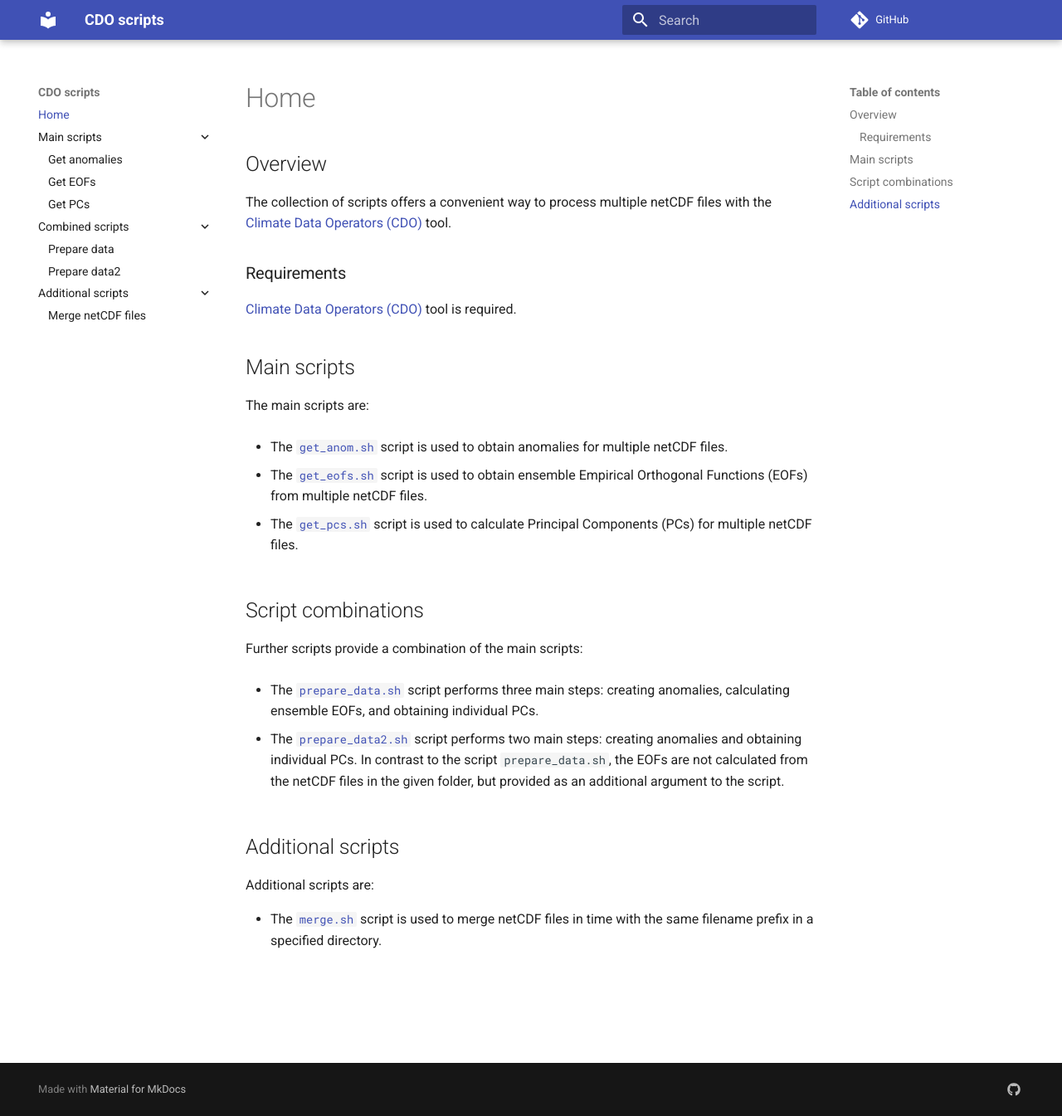
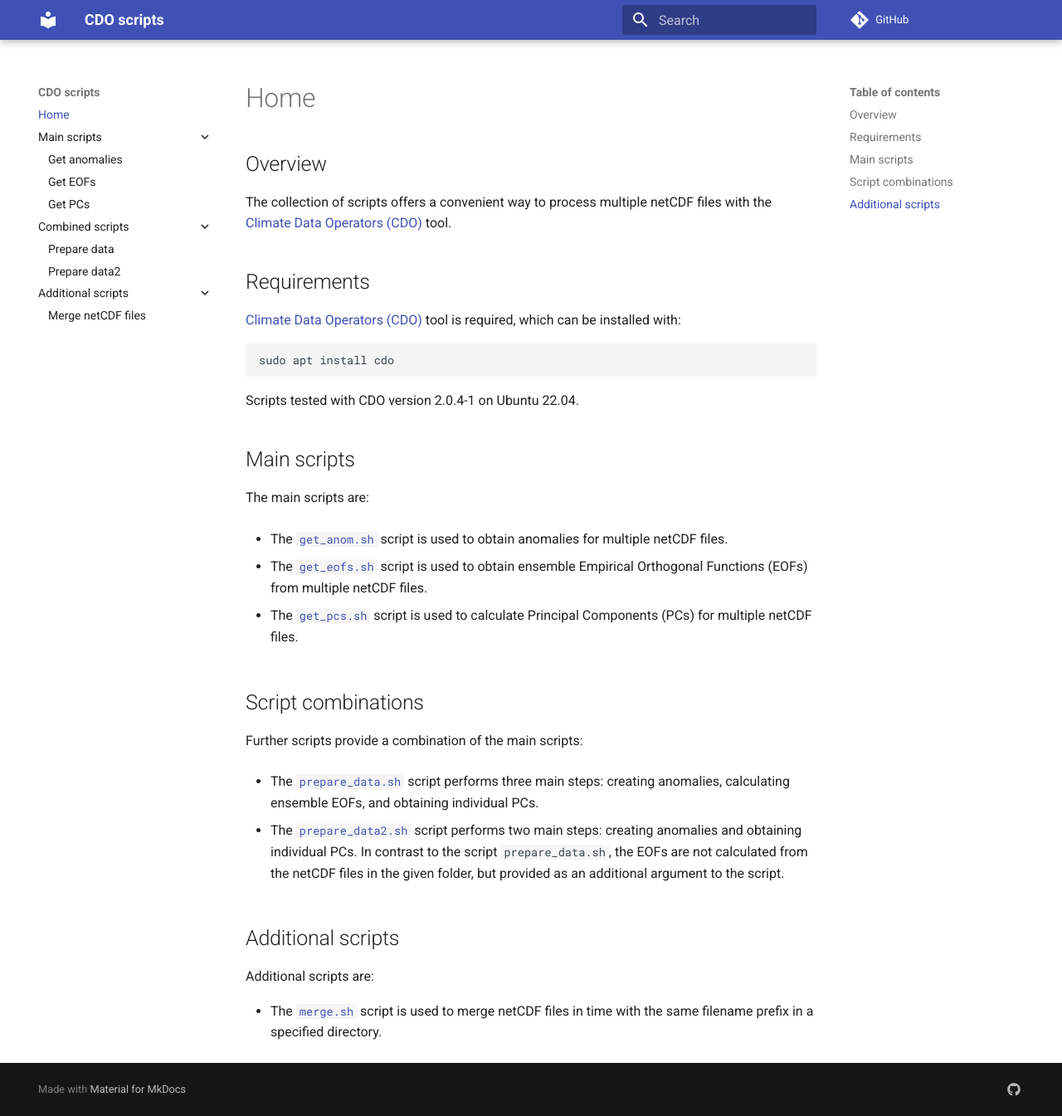
Before and after one commit to andr-groth/CDO-scripts, an MkDocs documentation site: the page built from docs/index.md, in a window 1280 px wide and 1345 px high. Shown: the whole window at 83% size. Built offline with MkDocs 1.6.1 and Material for MkDocs 9.7.7, drawn with Linux system fonts in a browser that asks for light colours; comment, search, counter and statistics services are not loaded.

Commit message:
docs updated

````diff
--- a/docs/index.md
+++ b/docs/index.md
@@ -3,9 +3,15 @@
 The collection of scripts offers a convenient way to process multiple netCDF files with the [Climate Data
 Operators (CDO)](https://code.mpimet.mpg.de/projects/cdo) tool.
 
-### Requirements
+## Requirements
 
-[Climate Data Operators (CDO)](https://code.mpimet.mpg.de/projects/cdo) tool is required.
+[Climate Data Operators (CDO)](https://code.mpimet.mpg.de/projects/cdo) tool is required, which can be installed with:
+
+```bash
+sudo apt install cdo
+```
+
+Scripts tested with CDO version 2.0.4-1 on Ubuntu 22.04.
 
 ## Main scripts
 
````
